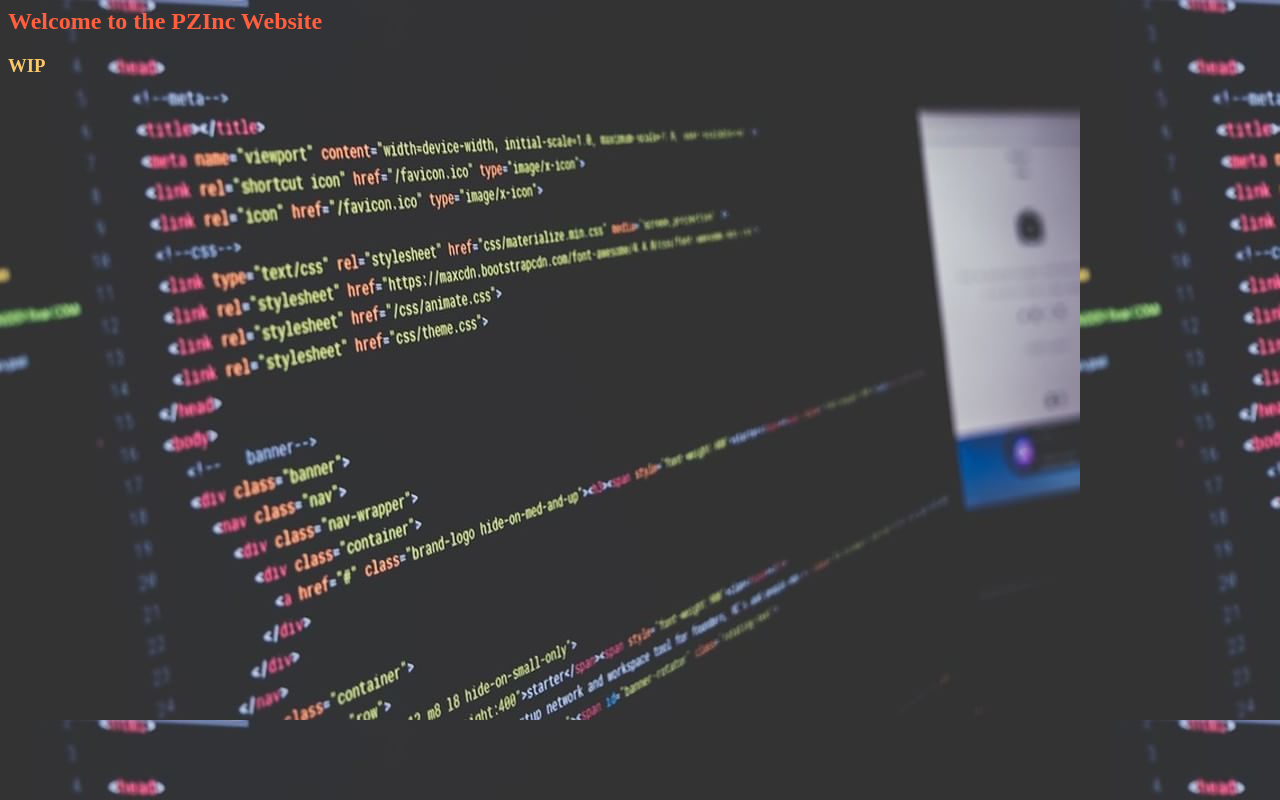
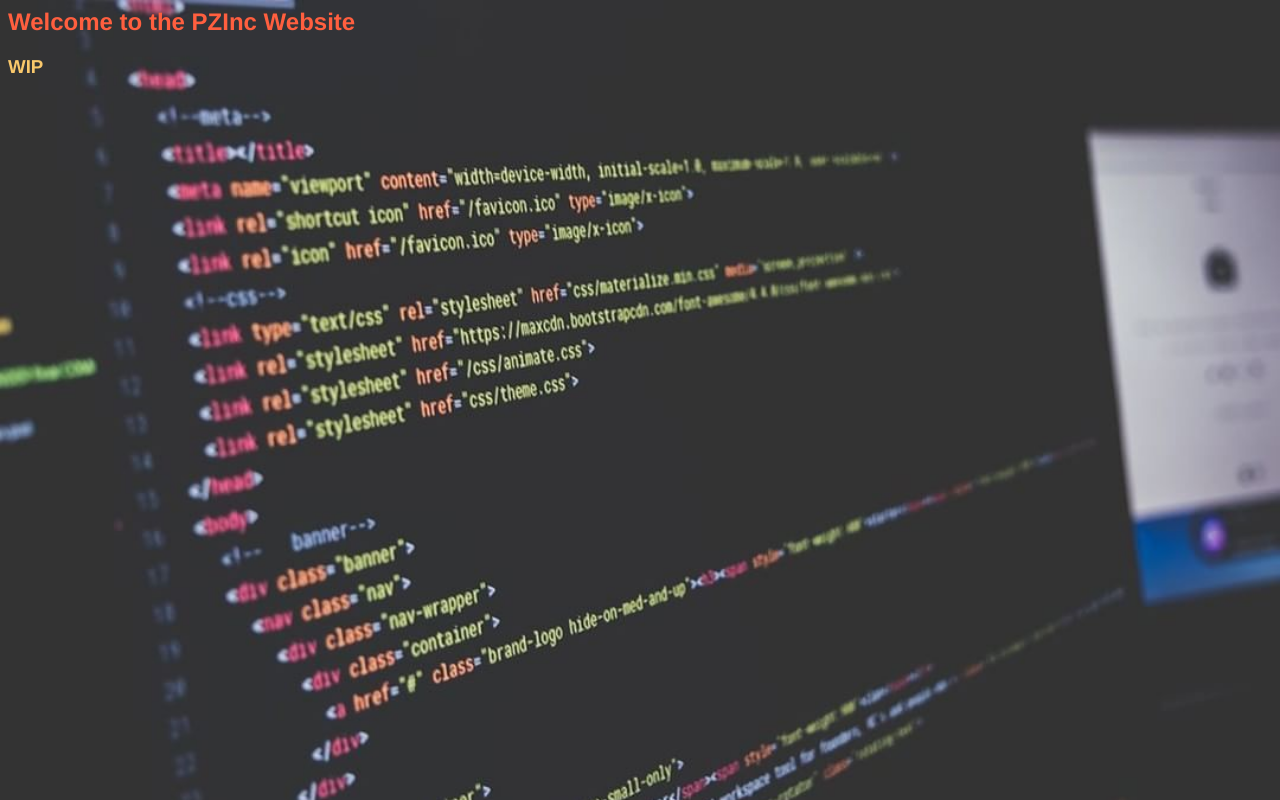
Before and after one commit to PZInc/pzinc.github.io, a plain HTML site: page index.html in a window 1280 px wide. Drawn offline with Linux system fonts and the light colour scheme.

Commit message:
Update styles.css

```diff
--- a/styles.css
+++ b/styles.css
@@ -1,3 +1,7 @@
+body {
+   background-size: cover;
+   font-family: Helvetica;
+}
 h3 {
  color: #f9c86b;
 }
```
